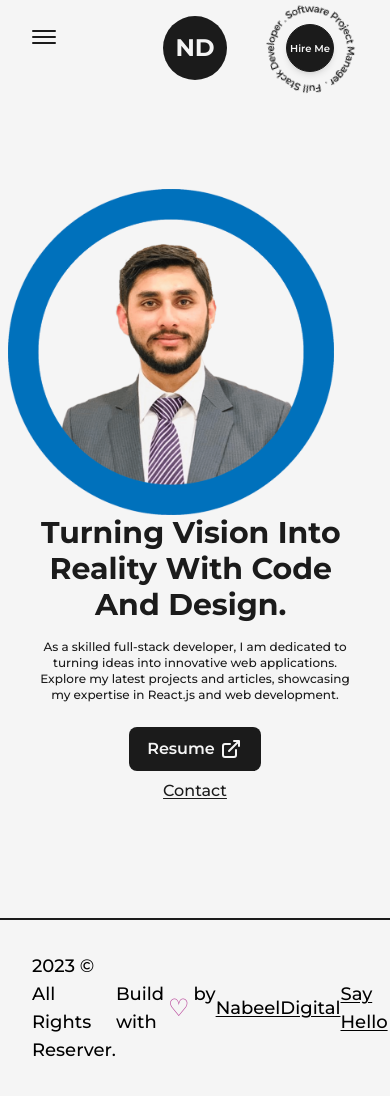
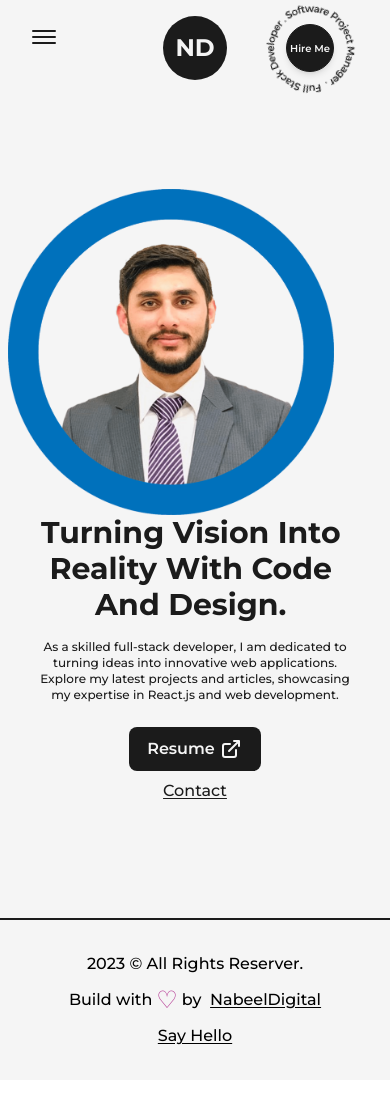
Before and after one commit to Metaverse-Nabeel/portfolio_next_JS, a Next.js app: page / in a window 390 px wide. Built offline with nearby package versions, Linux system fonts and the light colour scheme.

Commit message:
Footer made responsive

```diff
--- a/src/components/Footer.jsx
+++ b/src/components/Footer.jsx
@@ -4,10 +4,10 @@
 
 const Footer = () => {
   return (
-    <footer className="w-full border-t-2 border-solid border-dark font-medium text-lg dark:border-light">
-      <Layout className="py-8 flex items-center justify-between">
+    <footer className="w-full border-t-2 border-solid border-dark font-medium text-lg dark:border-light sm:text-base">
+      <Layout className="py-8 flex items-center justify-between lg:flex-col lg:py-6">
         <span>{new Date().getFullYear()} &copy; All Rights Reserver.</span>
-        <div className="flex items-center">
+        <div className="flex items-center lg:py-2">
           Build with{" "}
           <span className="text-primary text-2xl px-1 dark:text-primaryDark">
             &#9825;
```
